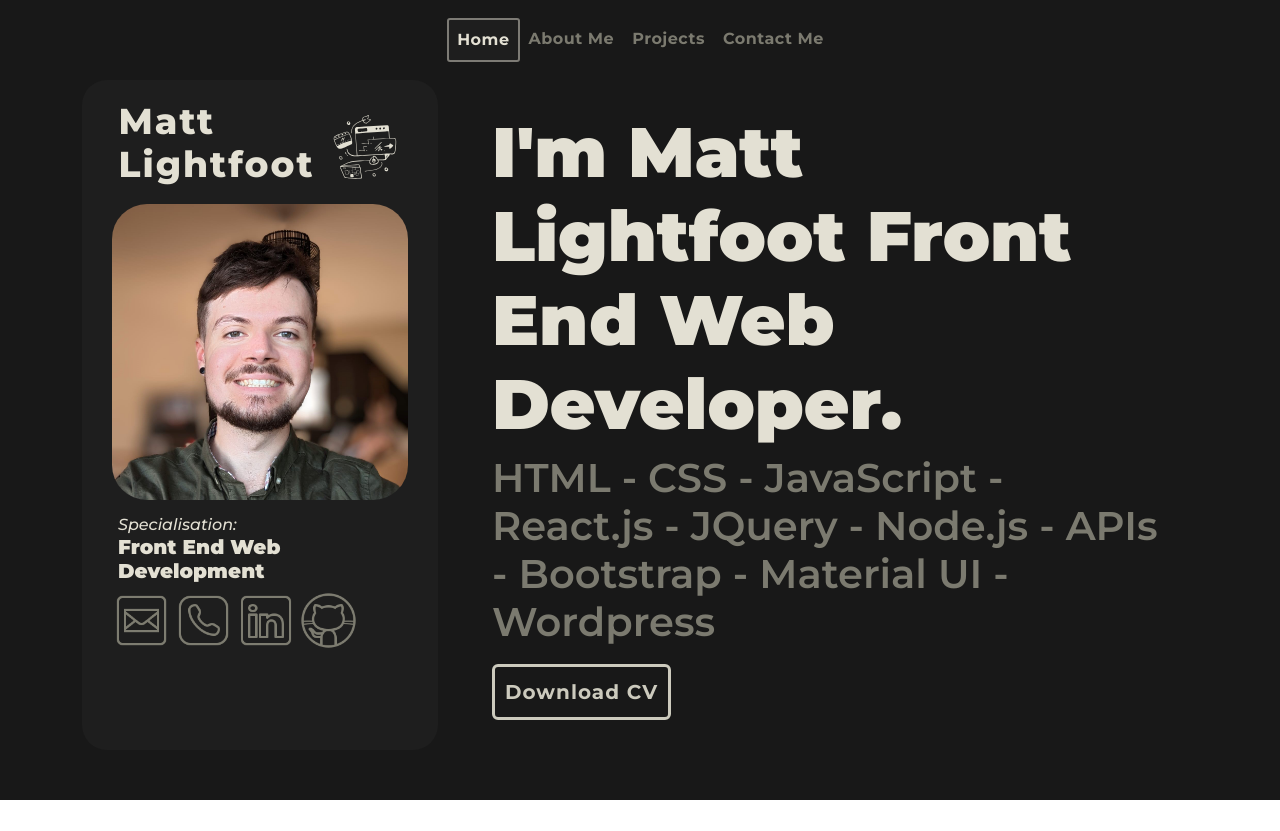
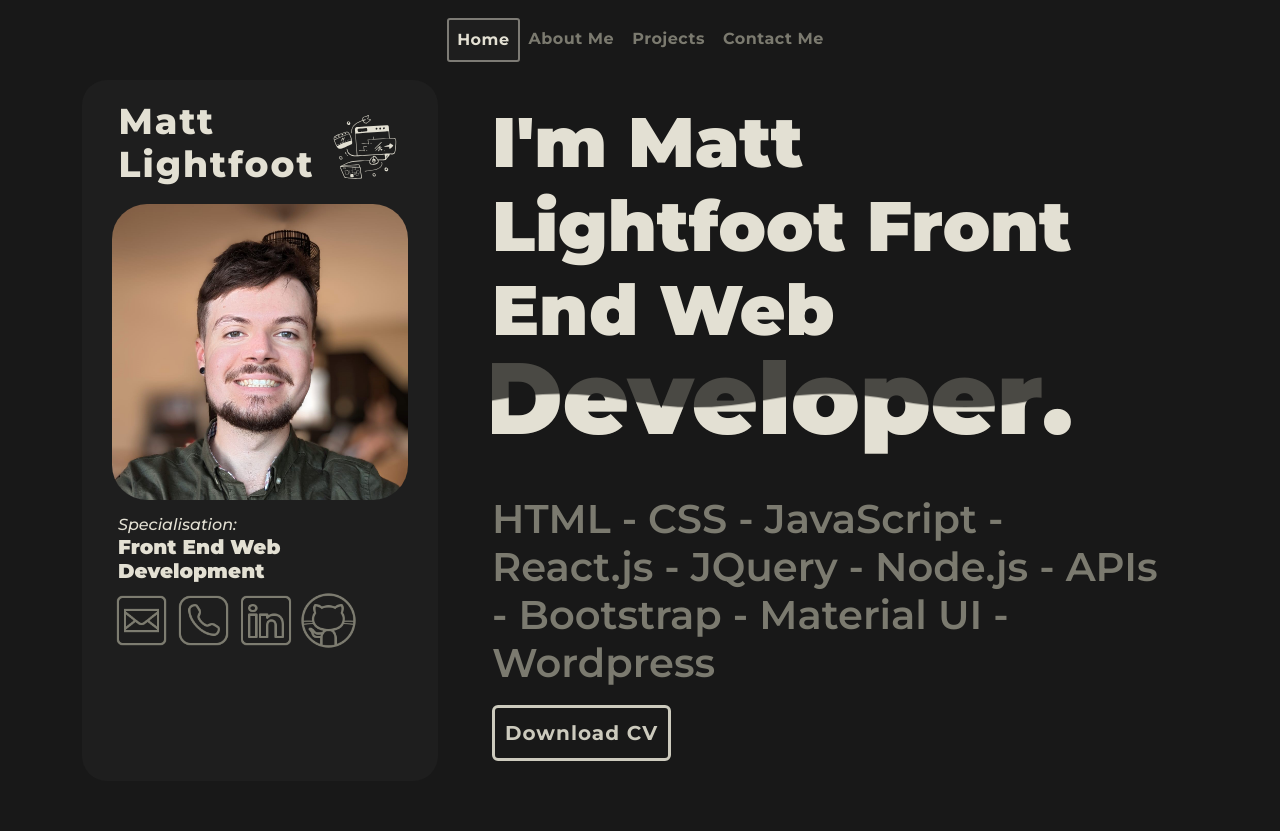
Before and after one commit to Mtlightfoot/portfolio, a React (Vite) app: page / in a window 1280 px wide. Before the commit the page ends 800 px from the top, so only its background shows below. Built offline with nearby package versions, Linux system fonts and the light colour scheme; a web font is replaced by a local one.

Commit message:
Added liquid animation to developer text on front page

```diff
--- a/src/main.css
+++ b/src/main.css
@@ -62,6 +62,11 @@
 
 #slogan {
     font-size: 70px;
+    font-weight: 900;
+    color: #E3E0D3;
+}
+
+#liquidSlogan {
     font-weight: 900;
     color: #E3E0D3;
 }
--- a/src/pages/Home.jsx
+++ b/src/pages/Home.jsx
@@ -68,7 +68,30 @@ function Home() {
 
                     <div style={styles.rightColumn} id='columnBox'>
                         <div>
-                            <h1 id='slogan'>I'm Matt Lightfoot Front End Web Developer.</h1>
+                            <h1 id='slogan'>I'm Matt Lightfoot Front End Web</h1>
+
+                            <svg viewBox="0 0 100 20">
+                                <defs>
+                                    <linearGradient id="gradient">
+                                        <stop color="#E3E0D3" />
+                                    </linearGradient>
+                                    <pattern id="wave" x="0" y="-3" width="100%" height="100%" patternUnits="userSpaceOnUse">
+                                        <path id="wavePath" d="M-40 9 Q-30 7 -20 9 T0 9 T20 9 T40 9 T60 9 T80 9 T100 9 T120 9 V20 H-40z" mask="url(#mask)" fill="#E3E0D3">
+                                            <animateTransform
+                                                attributeName="transform"
+                                                begin="0s"
+                                                dur="1.5s"
+                                                type="translate"
+                                                from="0,0"
+                                                to="40,0"
+                                                repeatCount="indefinite" />
+                                        </path>
+                                    </pattern>
+                                </defs>
+                                <text textAnchor="middle" x="42" y="11" fontSize="15" fill="#7B7A6F" fillOpacity="0.5" id='liquidSlogan'>Developer.</text>
+                                <text textAnchor="middle" x="42" y="11" fontSize="15" fill="url(#wave)" fillOpacity="1" id='liquidSlogan'>Developer.</text>
+                            </svg>
+
                             <h1 id='skills'>HTML - CSS - JavaScript - React.js - JQuery - Node.js - APIs - Bootstrap - Material UI - Wordpress</h1>
                         </div>
                         <div>
```
